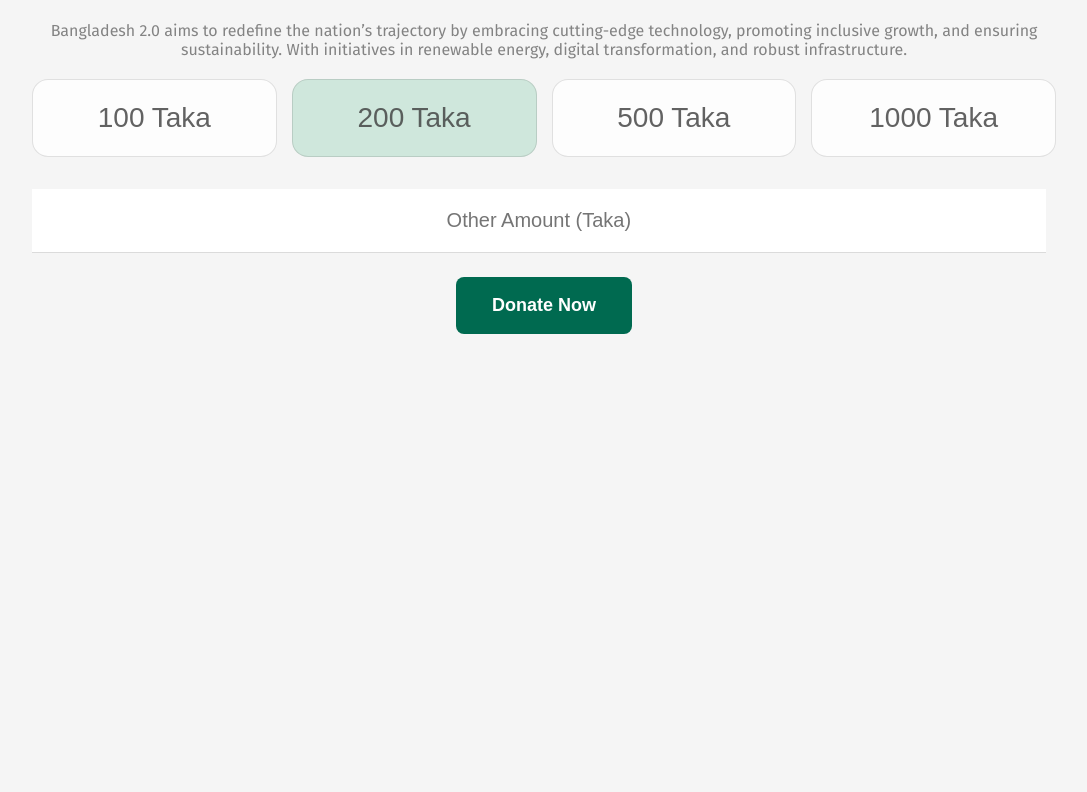
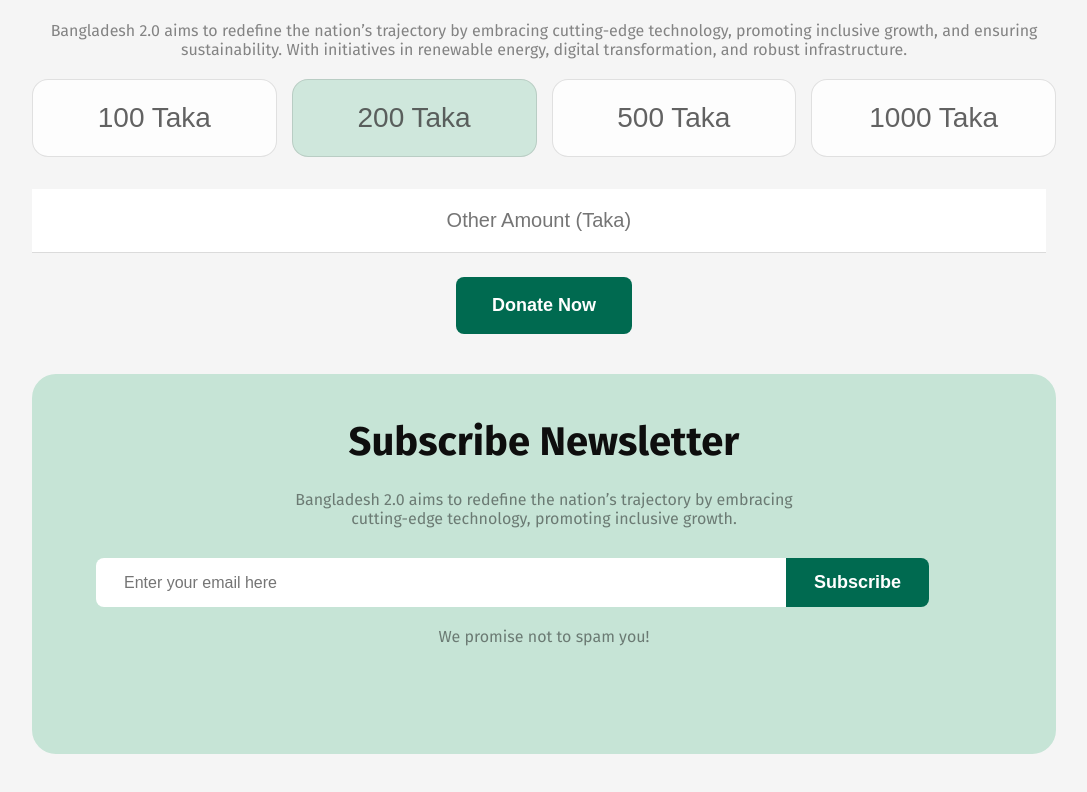
Before and after one commit to shariful962/Assignment-Bangladesh-2.0, a plain HTML site: page index.html in a window 1280 px wide. Shown: the part 2679-3471 px from the top of the page, without its empty margins (96-1183 px from the left). Before the commit the page ends 3053 px from the top, so only its background shows below. Drawn offline with Linux system fonts and the light colour scheme.

Commit message:
newsletter update

```diff
--- a/css/style.css
+++ b/css/style.css
@@ -312,7 +312,7 @@ nav button {
 /* donate design end  */
 
 /* newsletter design start  */
-/* .newsletter {
+.newsletter {
     margin: 40px 0;
     width: 100%;
     height: 380px;
@@ -376,7 +376,7 @@ nav button {
     color: #0E0E0EB3;
     opacity: .7;
     margin: 20px 0;
-} */
+}
 /* newsletter design end  */
 
 /* footer design start */
--- a/index.html
+++ b/index.html
@@ -146,6 +146,20 @@
             </div>
         </section>
 
+        <section class="newsletter">
+            <div class="newsletter-content">
+                <h1>Subscribe Newsletter</h1>
+                <p>Bangladesh 2.0 aims to redefine the nation’s trajectory by embracing cutting-edge technology, promoting inclusive growth.</p>
+
+            </div>
+            <div class="subscription">
+                <input type="email" name="" id="" placeholder="Enter your email here">
+                <button class="sub-btn">Subscribe</button>
+            </div>
+            <span class="promise">We promise not to spam you!</span>
+
+        </section>
+
 
 
     </main>
```
